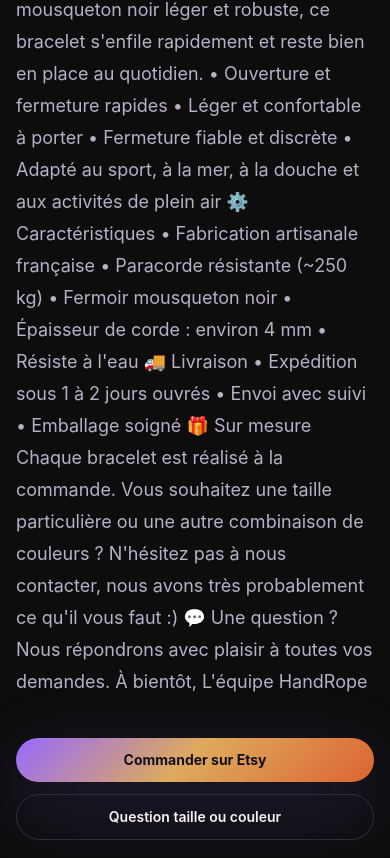
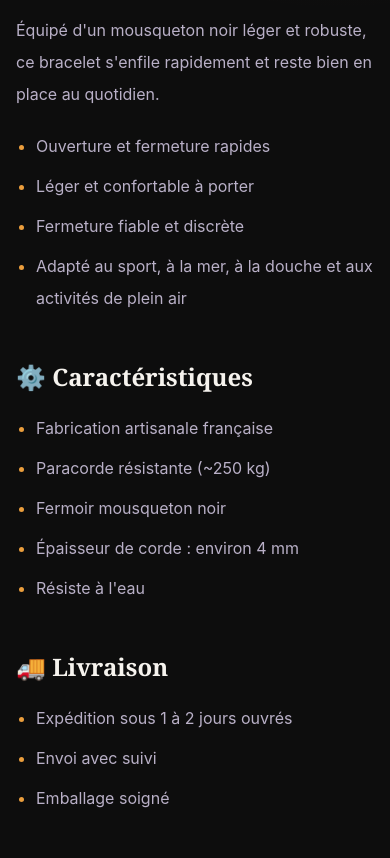
Before and after one commit to eukl/handrope, a Next.js app: page /collection/dune in a window 390 px wide. Shown: the part 1232-2090 px from the top of the page. Built offline with nearby package versions, Linux system fonts and the light colour scheme; no server answers.

Commit message:
Fix: Better visibility for description

```diff
--- a/app/api/contact/route.ts
+++ b/app/api/contact/route.ts
@@ -246,7 +246,7 @@ export async function POST(request: Request) {
 
     return NextResponse.json({
       ok: true,
-      message: "Message envoyé. Merci, je te répondrai rapidement."
+      message: "Votre message a bien été envoyé. Nous vous répondrons rapidement. L'équipe HandRope."
     });
   } catch (error) {
     if (error instanceof Error && error.message === "CONTACT_FORM_UNAVAILABLE") {
--- /dev/null
+++ b/components/EtsyProductDescription.tsx
@@ -0,0 +1,161 @@
+type DescriptionBlock =
+  | {
+      type: "paragraph";
+      text: string;
+    }
+  | {
+      type: "section";
+      title: string;
+    }
+  | {
+      type: "list";
+      items: string[];
+    };
+
+type EtsyProductDescriptionProps = {
+  description: string;
+};
+
+const sectionLabels = [
+  "Caractéristiques",
+  "Livraison",
+  "Sur mesure",
+  "Une question ?"
+];
+
+function sectionTitleFrom(line: string) {
+  return sectionLabels.find((label) => line.includes(label));
+}
+
+function bulletTextFrom(line: string) {
+  const match = line.match(/^(?:#{1,6}\s*)?[•*-]\s+(.+)$/);
+
+  return match?.[1]?.trim() ?? null;
+}
+
+function parseDescription(description: string) {
+  const blocks: DescriptionBlock[] = [];
+  const paragraphLines: string[] = [];
+  const listItems: string[] = [];
+
+  function flushParagraph() {
+    if (paragraphLines.length === 0) {
+      return;
+    }
+
+    blocks.push({
+      type: "paragraph",
+      text: paragraphLines.join(" ").trim()
+    });
+    paragraphLines.length = 0;
+  }
+
+  function flushList() {
+    if (listItems.length === 0) {
+      return;
+    }
+
+    blocks.push({
+      type: "list",
+      items: [...listItems]
+    });
+    listItems.length = 0;
+  }
+
+  const lines = description.replace(/\r\n/g, "\n").split("\n");
+
+  lines.forEach((rawLine) => {
+    const line = rawLine.trim();
+
+    if (!line) {
+      flushParagraph();
+      flushList();
+      return;
+    }
+
+    const sectionTitle = sectionTitleFrom(line);
+
+    if (sectionTitle) {
+      flushParagraph();
+      flushList();
+      blocks.push({
+        type: "section",
+        title: line
+      });
+      return;
+    }
+
+    const bulletText = bulletTextFrom(line);
+
+    if (bulletText) {
+      flushParagraph();
+      listItems.push(bulletText);
+      return;
+    }
+
+    flushList();
+    paragraphLines.push(line);
+  });
+
+  flushParagraph();
+  flushList();
+
+  return blocks;
+}
+
+export default function EtsyProductDescription({
+  description
+}: EtsyProductDescriptionProps) {
+  const blocks = parseDescription(description);
+  let hasDisplayedIntro = false;
+
+  if (blocks.length === 0) {
+    return null;
+  }
+
+  return (
+    <div className="mt-6 space-y-5 text-muted">
+      {blocks.map((block, index) => {
+        if (block.type === "paragraph") {
+          const isIntro = !hasDisplayedIntro;
+          hasDisplayedIntro = true;
+
+          return (
+            <p
+              key={`${block.type}-${index}`}
+              className={
+                isIntro
+                  ? "pb-3 text-lg italic leading-8 text-muted sm:text-xl sm:leading-9"
+                  : "text-base leading-8 text-muted"
+              }
+            >
+              {block.text}
+            </p>
+          );
+        }
+
+        if (block.type === "section") {
+          return (
+            <h2
+              key={`${block.type}-${index}`}
+              className="pt-7 font-display text-2xl font-semibold leading-tight text-foreground"
+            >
+              {block.title}
+            </h2>
+          );
+        }
+
+        return (
+          <ul
+            key={`${block.type}-${index}`}
+            className="list-disc space-y-2 pl-5 text-base leading-8 text-muted marker:text-accent-warm"
+          >
+            {block.items.map((item) => (
+              <li key={item}>{item}</li>
+            ))}
+          </ul>
+        );
+      })}
+    </div>
+  );
+}
--- a/components/EtsyProductDetail.tsx
+++ b/components/EtsyProductDetail.tsx
@@ -2,6 +2,7 @@
 
 import Link from "next/link";
 import { useEffect, useMemo, useState } from "react";
+import EtsyProductDescription from "@/components/EtsyProductDescription";
 import ProductGallery from "@/components/ProductGallery";
 import fallbackProducts from "@/data/products-fallback.json";
 import {
@@ -140,9 +141,7 @@ export default function EtsyProductDetail({ slug }: EtsyProductDetailProps) {
             <p className="mt-4 text-2xl font-semibold text-sand">
               {formatEtsyPrice(product.price, product.currency)}
             </p>
-            <p className="mt-6 text-lg leading-8 text-muted">
-              {description}
-            </p>
+            <EtsyProductDescription description={description ?? ""} />
 
             <div className="mt-10 flex flex-col gap-3 sm:flex-row">
               <a
```
